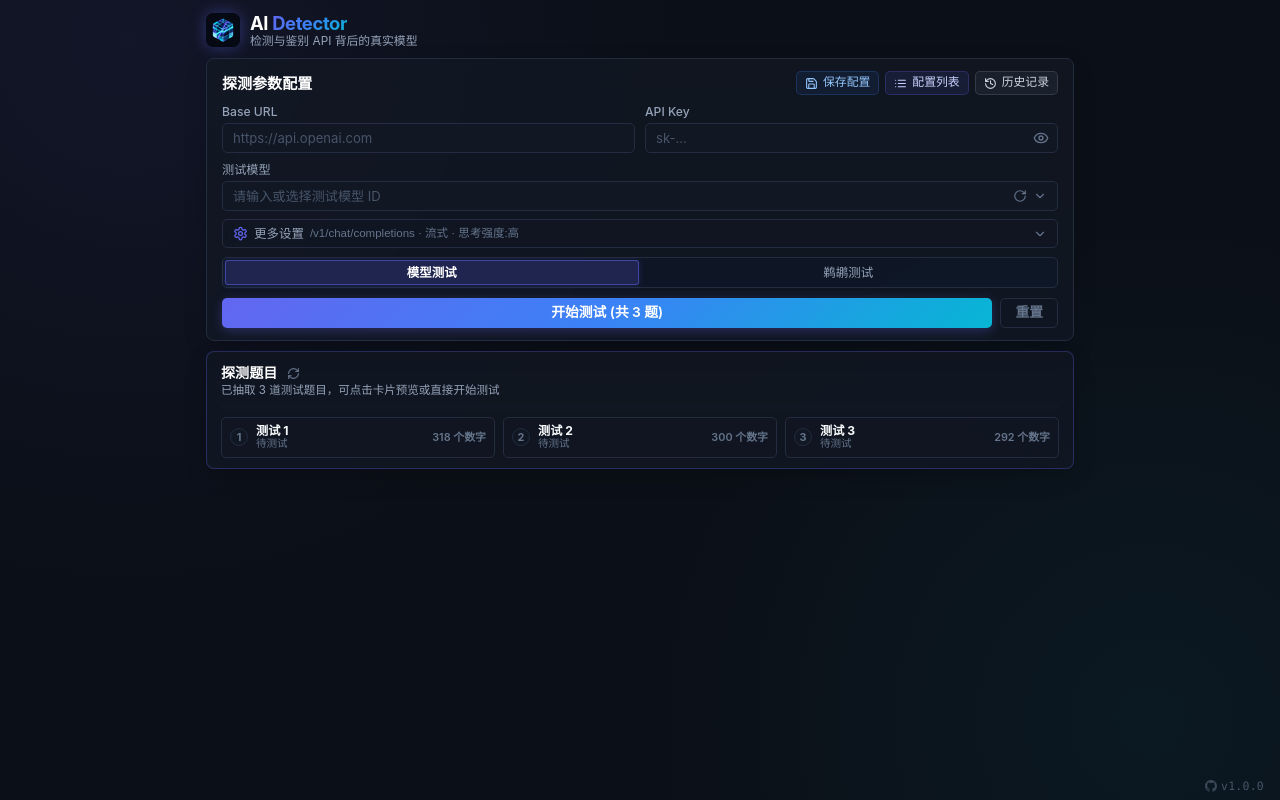
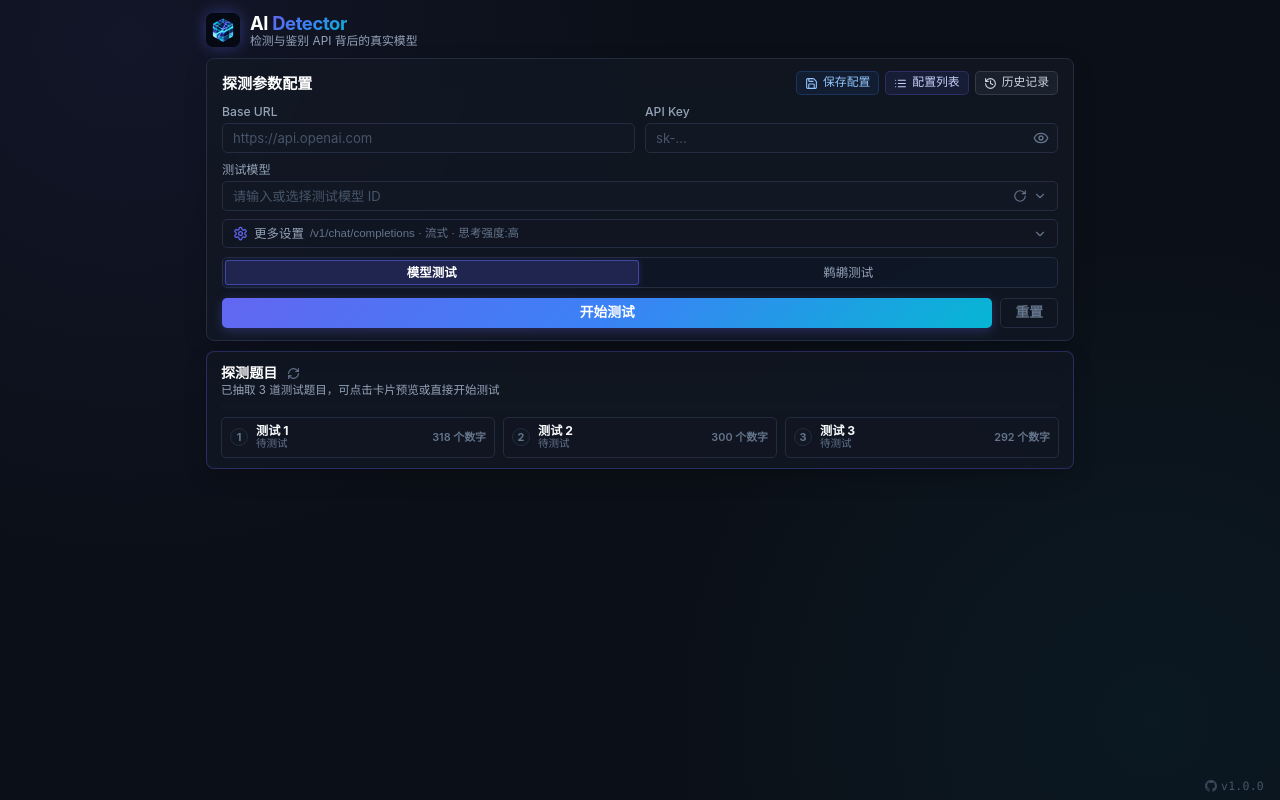
Before and after one commit to LingLingDayo/ai-detector, a Vue app: page / in a window 1280 px wide. Built offline with nearby package versions, Linux system fonts and the light colour scheme.

Commit message:
style: 统一模型测试与鹈鹕测试的开始按钮文案

```diff
--- a/src/components/ConfigCard.vue
+++ b/src/components/ConfigCard.vue
@@ -345,7 +345,7 @@ defineExpose({
                 ? '取消测试'
                 : hasResult
                 ? '重新生成'
-                : (activeMode === 'probe' ? '开始测试 (共 3 题)' : '开始测试')
+                : '开始测试'
             }}
           </span>
         </button>
```
